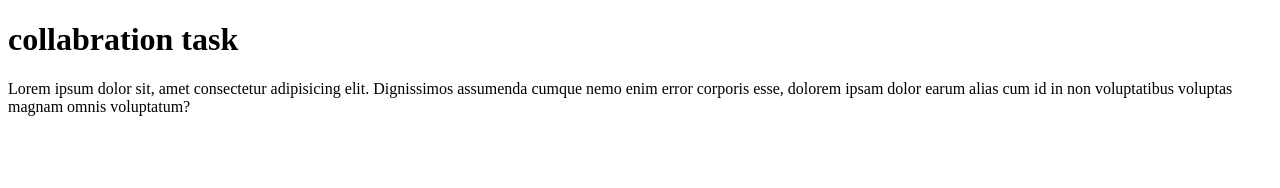
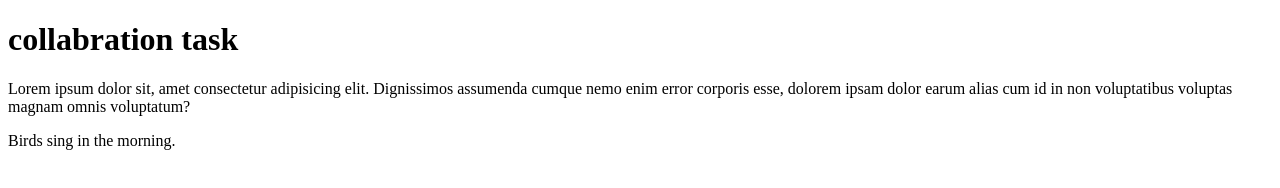
Before and after one commit to tejaswini15-github/collabrating-task, a plain HTML site: page index.html in a window 1280 px wide. Drawn offline with Linux system fonts and the light colour scheme.

Commit message:
update two main index.html

```diff
--- a/index.html
+++ b/index.html
@@ -11,6 +11,7 @@
     <h1>collabration task</h1>
     <p>Lorem ipsum dolor sit, amet consectetur adipisicing elit. Dignissimos assumenda cumque nemo enim error corporis
         esse, dolorem ipsam dolor earum alias cum id in non voluptatibus voluptas magnam omnis voluptatum?</p>
+    <p>Birds sing in the morning.</p>
 </body>
 
 </html>
```
